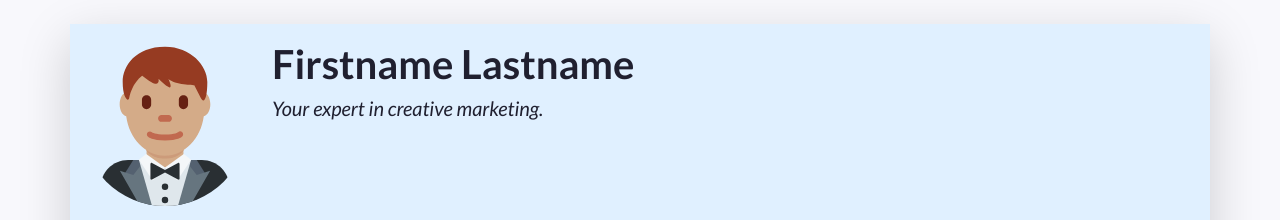
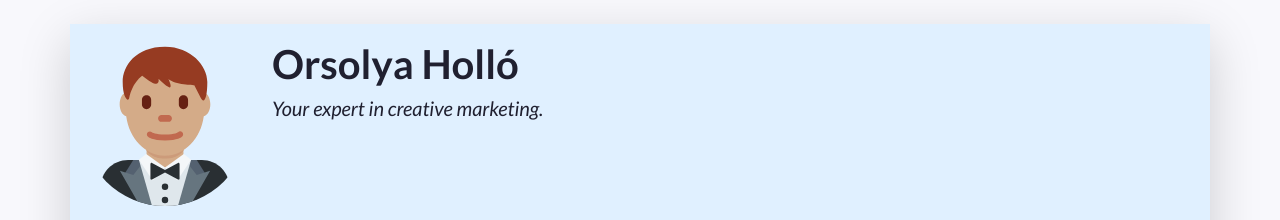
Before and after one commit to borsoooo/y2_s2, a plain HTML site: page index.html in a window 1280 px wide. Shown: the top 220 px of the page. Drawn offline with nearby package versions, Linux system fonts and the light colour scheme.

Commit message:
Update index.html

```diff
--- a/index.html
+++ b/index.html
@@ -14,7 +14,7 @@
     <!-- Links to our additional CSS styles -->
     <link rel="stylesheet" href="css/styles.css">
 
-    <title>Firstname Lastname's Resumé</title>
+    <title>Orsolya Holló's Resumé</title>
   </head>
   <!-- End of the head -->
 
@@ -49,7 +49,7 @@
           A container to wrap around your name and tagline. Full-width at small size, then columns of increasing size.
         -->
         <div class="col-12 col-sm-8 col-md-9 col-lg-10 my-3 header-content">
-          <h1 class="fw-bolder">Firstname Lastname</h1>
+          <h1 class="fw-bolder">Orsolya Holló</h1>
           <h5 class="fst-italic tagline">Your expert in creative marketing.</h5>
         </div>
       </header>
```
